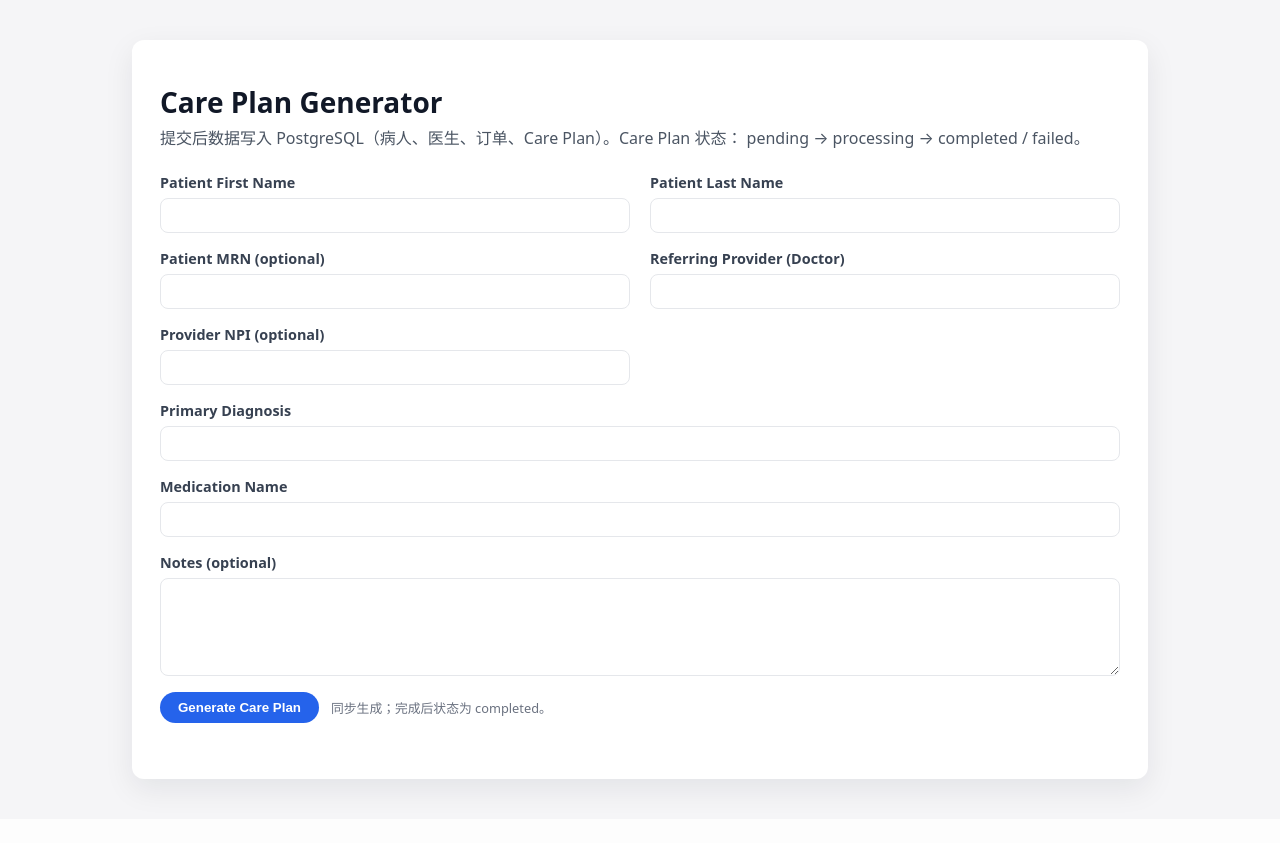
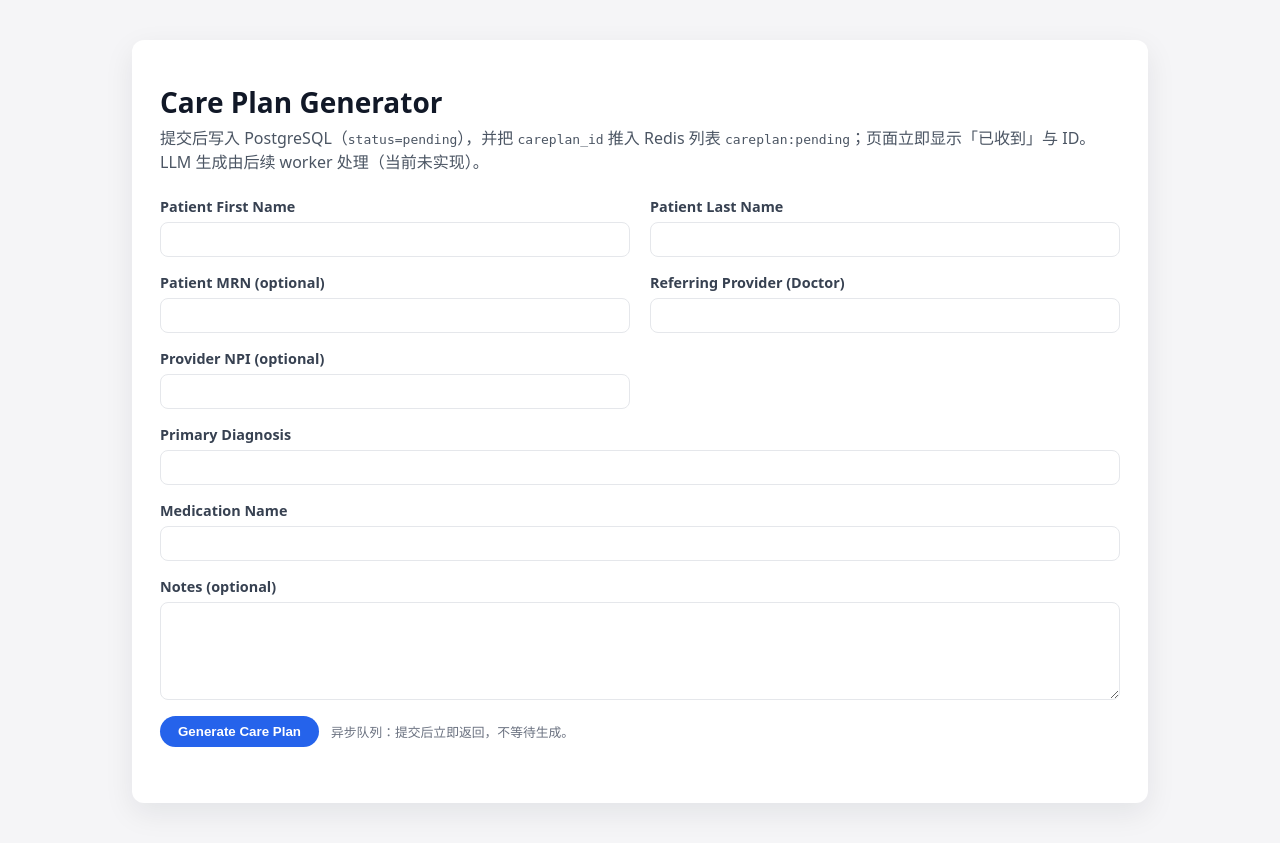
Before and after one commit to LindseyZ1205/careplan-project, a Django app: page / in a window 1280 px wide. Before the commit the page ends 799 px from the top, so only its background shows below. Run offline with Django 5.2, Linux system fonts and the light colour scheme.

Commit message:
v0.2: async - Redis queue, API no longer blocks

```diff
--- a/config/settings.py
+++ b/config/settings.py
@@ -87,3 +87,9 @@ if _static_dir.is_dir():
     STATICFILES_DIRS.append(_static_dir)
 
 DEFAULT_AUTO_FIELD = "django.db.models.BigAutoField"
+
+# Redis queue (optional: leave REDIS_HOST empty to skip enqueue, e.g. local SQLite-only dev)
+REDIS_HOST = os.environ.get("REDIS_HOST", "").strip()
+REDIS_PORT = int(os.environ.get("REDIS_PORT", "6379"))
+REDIS_DB = int(os.environ.get("REDIS_DB", "0"))
+CAREPLAN_REDIS_QUEUE_KEY = os.environ.get("CAREPLAN_REDIS_QUEUE_KEY", "careplan:pending")
--- a/core/templates/core/index.html
+++ b/core/templates/core/index.html
@@ -102,8 +102,9 @@
     <div class="container">
       <h1>Care Plan Generator</h1>
       <p class="description">
-        提交后数据写入 PostgreSQL（病人、医生、订单、Care Plan）。Care Plan 状态：
-        pending → processing → completed / failed。
+        提交后写入 PostgreSQL（<code>status=pending</code>），并把
+        <code>careplan_id</code> 推入 Redis 列表 <code>careplan:pending</code>；页面立即显示「已收到」与
+        ID。LLM 生成由后续 worker 处理（当前未实现）。
       </p>
 
       <form method="post">
@@ -142,17 +143,17 @@
         </div>
         <div class="actions">
           <button type="submit">Generate Care Plan</button>
-          <span class="hint">同步生成；完成后状态为 completed。</span>
+          <span class="hint">异步队列：提交后立即返回，不等待生成。</span>
         </div>
       </form>
 
-      {% if careplan %}
-      <h2>Result</h2>
+      {% if ack %}
+      <h2>已收到</h2>
       <p class="meta">
-        Care Plan ID: {{ careplan.id }} · Status: {{ careplan.status }} · Order ID:
-        {{ careplan.order_id }}
+        {{ ack.message }} · careplan_id: <strong>{{ ack.careplan_id }}</strong> · status:
+        {{ ack.status }}
       </p>
-      <pre class="careplan-output">{{ careplan.careplan_text }}</pre>
+      <p class="hint">可用 GET /api/careplan/{{ ack.careplan_id }}/ 查看当前状态（生成前正文为空）。</p>
       {% endif %}
     </div>
   </body>
--- a/core/views.py
+++ b/core/views.py
@@ -9,6 +9,7 @@ from django.shortcuts import get_object_or_404, render
 from django.views.decorators.csrf import csrf_exempt
 
 from .models import CarePlan, Doctor, Order, Patient
+from .queue import enqueue_careplan_id
 
 
 @dataclass
@@ -24,6 +25,7 @@ class CarePlanInput:
 
 
 def _generate_careplan_text(data: CarePlanInput) -> str:
+    """Reserved for a future worker / LLM step (not called on HTTP request path)."""
     full_name = f"{data.patient_first_name} {data.patient_last_name}".strip()
     return (
         f"Care Plan for {full_name}\n"
@@ -67,8 +69,7 @@ def _care_plan_to_dict(cp: CarePlan) -> Dict[str, Any]:
     }
 
 
-@transaction.atomic
-def _create_care_plan_from_input(data: CarePlanInput) -> CarePlan:
+def _create_pending_care_plan(data: CarePlanInput) -> CarePlan:
     patient = Patient.objects.create(
         first_name=data.patient_first_name,
         last_name=data.patient_last_name,
@@ -85,20 +86,18 @@ def _create_care_plan_from_input(data: CarePlanInput) -> CarePlan:
         diagnosis=data.diagnosis,
         notes=data.notes,
     )
-    care_plan = CarePlan.objects.create(
+    return CarePlan.objects.create(
         order=order,
         status=CarePlan.Status.PENDING,
+        careplan_text="",
     )
-    care_plan.status = CarePlan.Status.PROCESSING
-    care_plan.save(update_fields=["status", "updated_at"])
-    try:
-        text = _generate_careplan_text(data)
-        care_plan.careplan_text = text
-        care_plan.status = CarePlan.Status.COMPLETED
-    except Exception:
-        care_plan.careplan_text = ""
-        care_plan.status = CarePlan.Status.FAILED
-    care_plan.save(update_fields=["careplan_text", "status", "updated_at"])
+
+
+def _submit_care_plan_request(data: CarePlanInput) -> CarePlan:
+    with transaction.atomic():
+        care_plan = _create_pending_care_plan(data)
+        pk = care_plan.pk
+        transaction.on_commit(lambda: enqueue_careplan_id(pk))
     return care_plan
 
 
@@ -134,8 +133,12 @@ def careplan_form(request: HttpRequest) -> HttpResponse:
 
     if request.method == "POST":
         form_data = _parse_form_input(request)
-        care_plan = _create_care_plan_from_input(form_data)
-        context["careplan"] = _care_plan_to_dict(care_plan)
+        care_plan = _submit_care_plan_request(form_data)
+        context["ack"] = {
+            "message": "已收到",
+            "careplan_id": care_plan.pk,
+            "status": care_plan.status,
+        }
 
     return render(request, "core/index.html", context)
 
@@ -145,17 +148,25 @@ def generate_careplan_api(request: HttpRequest) -> JsonResponse:
     if request.method == "GET":
         return JsonResponse({
             "message": (
-                "Care plan API. POST with: patient_first_name, patient_last_name, "
+                "POST to enqueue a care plan: patient_first_name, patient_last_name, "
                 "patient_mrn (optional), doctor_name, doctor_npi (optional), "
-                "diagnosis, medication_name, notes (optional)."
+                "diagnosis, medication_name, notes (optional). "
+                "Returns immediately with careplan_id; generation is async (worker not included yet)."
             ),
         })
     if request.method != "POST":
         return JsonResponse({"detail": "Method not allowed"}, status=405)
 
     form_data = _parse_api_body(request)
-    care_plan = _create_care_plan_from_input(form_data)
-    return JsonResponse(_care_plan_to_dict(care_plan), status=201)
+    care_plan = _submit_care_plan_request(form_data)
+    return JsonResponse(
+        {
+            "message": "已收到",
+            "careplan_id": care_plan.pk,
+            "status": care_plan.status,
+        },
+        status=202,
+    )
 
 
 def get_careplan_api(request: HttpRequest, id: int) -> JsonResponse:
--- a/requirements.txt
+++ b/requirements.txt
@@ -1,2 +1,3 @@
 django>=5.0,<6.0
 psycopg[binary]>=3.1,<4
+redis>=5.0,<6
```
Also changed, not shown: core/queue.py (added, +18 -0 lines), docker-compose.yml (+15 -0 lines), README.md.
